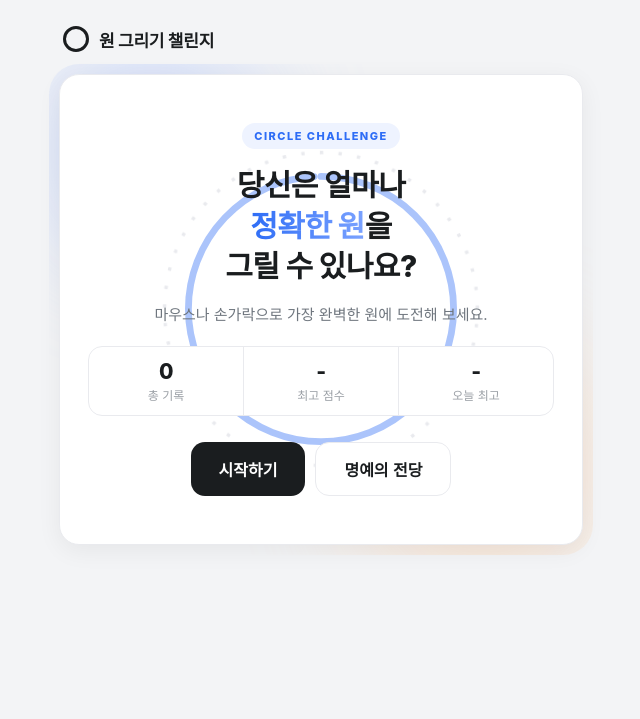
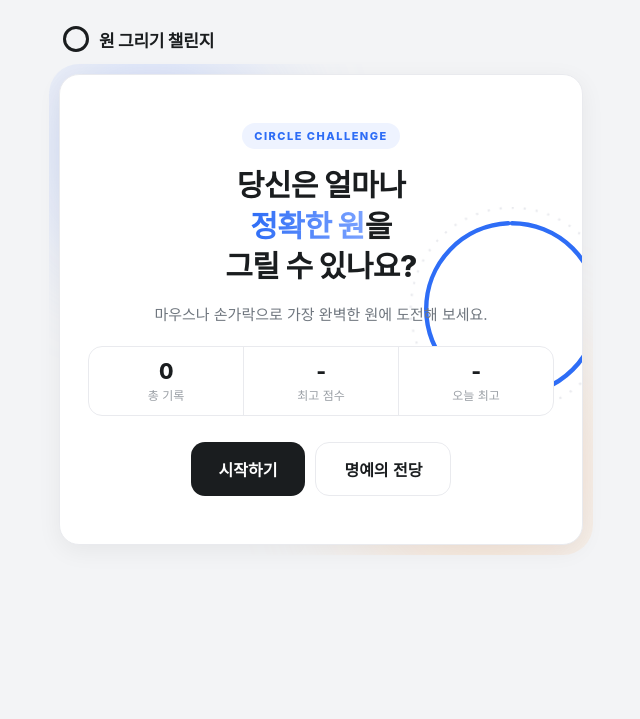
Before and after one commit to simsuly09/literate-octo-succotash, a Flask app: page / in a window 1280 px wide. Shown: the top 719 px of the page, without its empty margins (319-959 px from the left). Run offline with Flask 3, Linux system fonts and the light colour scheme.

Commit message:
Move hero ring to the right of the card at full opacity
The decorative SVG ring was sitting behind the centered title and
made the type look noisy. Push it to the right edge of the hero card
(extending slightly off, clipped by the card's overflow:hidden), drop
the transparency on the accent ring, and hide it on narrow screens
where it would overlap the text again.

https://claude.ai/code/session_01UhkLwsWUSSLE5ztgsGYRzc

```diff
--- a/static/css/style.css
+++ b/static/css/style.css
@@ -238,13 +238,14 @@ body {
 
 .hero-ring {
   position: absolute;
+  right: -40px;
   top: 50%;
-  left: 50%;
-  width: 340px;
-  height: 340px;
-  transform: translate(-50%, -50%);
+  width: 220px;
+  height: 220px;
+  transform: translateY(-50%);
   z-index: 0;
   pointer-events: none;
+  opacity: 1;
 }
 
 .ring-dashed {
@@ -262,7 +263,7 @@ body {
   stroke-width: 4;
   stroke-linecap: round;
   stroke-dasharray: 490;
-  opacity: 0.4;
+  opacity: 1;
   transform-origin: 100px 100px;
   transform: rotate(-90deg);
   animation: draw-circle 4.5s ease-in-out infinite;
@@ -354,6 +355,10 @@ body {
 
 @media (prefers-reduced-motion: reduce) {
   .blob-a, .blob-b, .ring-dashed, .ring-draw { animation: none; }
+}
+
+@media (max-width: 640px) {
+  .hero-ring { display: none; }
 }
 
 .subtitle {
```
